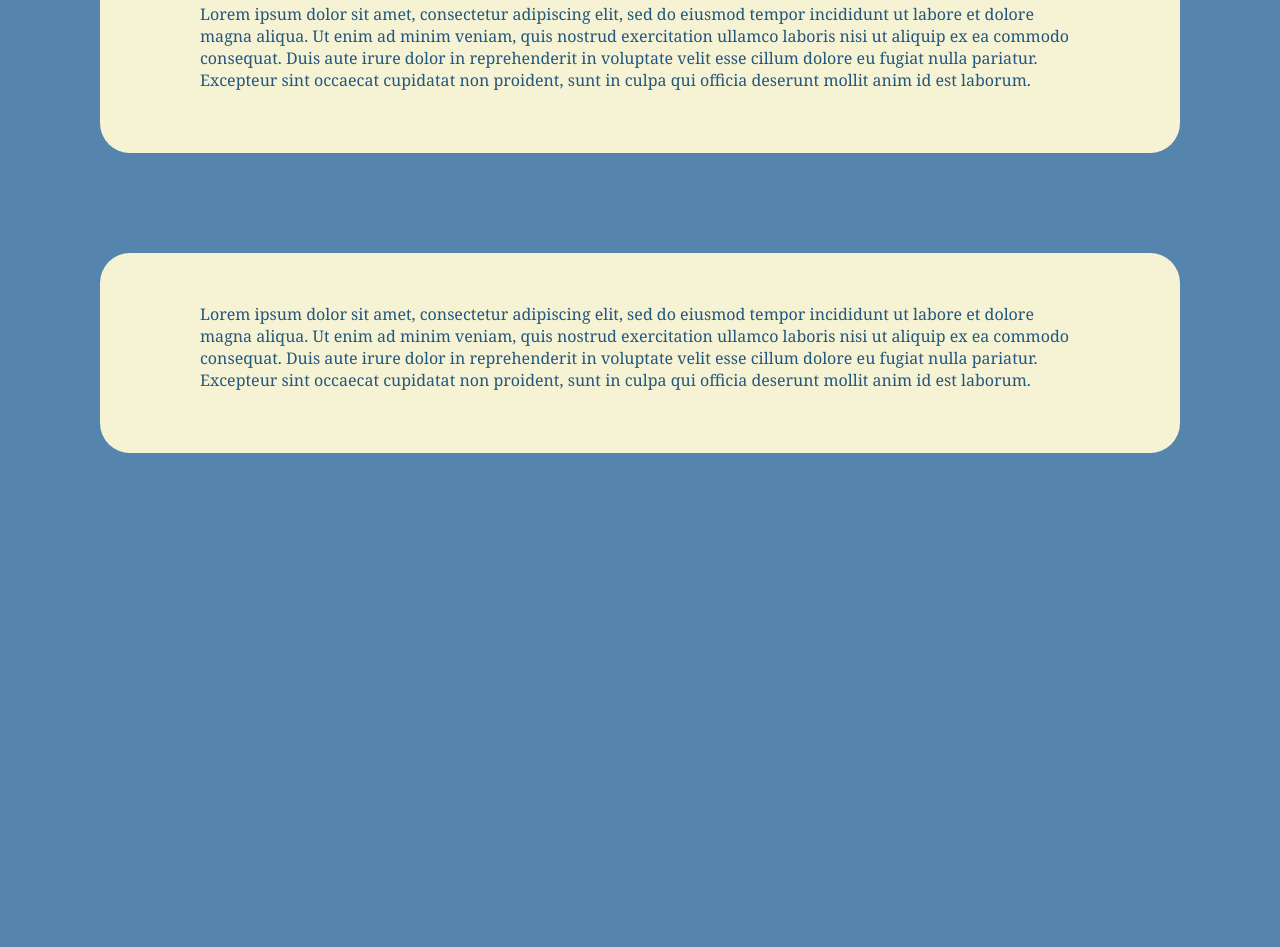
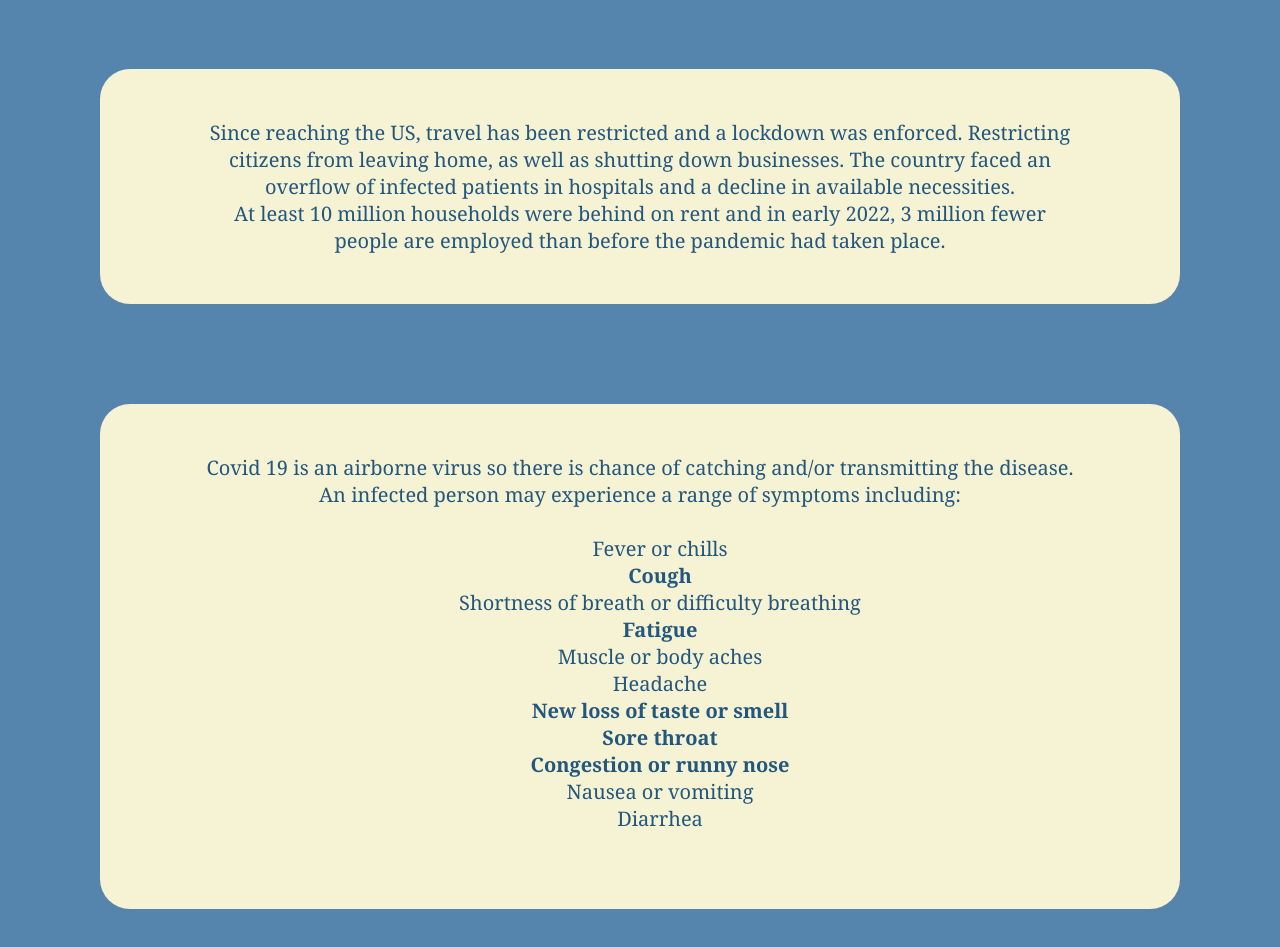
Before and after one commit to juanhdzx/HopeHacks, a website: page index.html in a window 1280 px wide. Shown: the part 947-1894 px from the top of the page. Before the commit the page ends 1500 px from the top, so only its background shows below. Drawn offline with Linux system fonts and the light colour scheme.

Commit message:
july5 page change

```diff
--- a/CSS/style.css
+++ b/CSS/style.css
@@ -91,8 +91,22 @@
     position: relative;
 }
 
+.mid, ul {
+    font-size: 20px;
+}
+
 .para {
     padding: 50px;
+    font-size: 20px;
+    text-align: center;
+}
+
+.mid {
+    list-style: none;
+}
+
+.symptom {
+    font-weight: bold;
 
 }
 
--- a/index.html
+++ b/index.html
@@ -32,19 +32,35 @@
 
     <section class="sect">
         <div class="para">
-            <p>Lorem ipsum dolor sit amet, consectetur adipiscing elit, sed do eiusmod tempor incididunt ut labore et dolore magna aliqua. Ut enim ad minim veniam, quis nostrud exercitation ullamco laboris nisi ut aliquip ex ea commodo consequat. Duis aute irure dolor in reprehenderit in voluptate velit esse cillum dolore eu fugiat nulla pariatur. Excepteur sint occaecat cupidatat non proident, sunt in culpa qui officia deserunt mollit anim id est laborum.</p>
+            <p> Initially reported to the World Health Organization(WHO) in December of 2019, Wuhan, China had an out break of respiratory illness cases later known to be Coronavirus disease 2019 (COVID-19). Ongoing studies raced to find the cause of the outbreak but the only information determined was that it had to have stemmed from contact with an infected animal. The illness spread so rapidly across countries that on January 30 of 2020, the WHO declared the COVID-19 outbreak a global health emergency.</br>On March 11, the WHO declared COVID-19 a global pandemic, the first such designation since declaring H1N1 influenza(Swine Flu) a pandemic in 2009.</p>
         </div>
     </section>
 
     <section class="sect">
         <div class="para">
-            <p>Lorem ipsum dolor sit amet, consectetur adipiscing elit, sed do eiusmod tempor incididunt ut labore et dolore magna aliqua. Ut enim ad minim veniam, quis nostrud exercitation ullamco laboris nisi ut aliquip ex ea commodo consequat. Duis aute irure dolor in reprehenderit in voluptate velit esse cillum dolore eu fugiat nulla pariatur. Excepteur sint occaecat cupidatat non proident, sunt in culpa qui officia deserunt mollit anim id est laborum.</p>
+            <p>Since reaching the US, travel has been restricted and a lockdown was enforced. Restricting citizens from leaving home, as well as shutting down businesses. The country faced an overflow of infected patients in hospitals and a decline in available necessities.</br>At least 10 million households were behind on rent and in early 2022, 3 million fewer people are employed than before the pandemic had taken place.</p>
         </div>
     </section>
 
     <section class="sect">
         <div class="para">
-            <p>Lorem ipsum dolor sit amet, consectetur adipiscing elit, sed do eiusmod tempor incididunt ut labore et dolore magna aliqua. Ut enim ad minim veniam, quis nostrud exercitation ullamco laboris nisi ut aliquip ex ea commodo consequat. Duis aute irure dolor in reprehenderit in voluptate velit esse cillum dolore eu fugiat nulla pariatur. Excepteur sint occaecat cupidatat non proident, sunt in culpa qui officia deserunt mollit anim id est laborum.</p>
+            <p>Covid 19 is an airborne virus so there is chance of catching and/or transmitting the disease. An infected person may experience a range of symptoms including:</br></br>
+                <ul class="mid">
+                    <li>Fever or chills</li>
+                    <li class="symptom">Cough</li>
+                    <li>Shortness of breath or difficulty breathing</li>
+                    <li class="symptom">Fatigue</li>
+                    <li>Muscle or body aches</li>
+                    <li>Headache</li>
+                    <li class="symptom">New loss of taste or smell</li>
+                    <li class="symptom">Sore throat</li>
+                    <li class="symptom">Congestion or runny nose</li>
+                    <li>Nausea or vomiting</li>
+                    <li>Diarrhea</li>
+                </ul></br>
+
+            </p>
+
         </div>
     </section>
 
```
Also changed, not shown: IMG/list.png (added), 1 other file.
